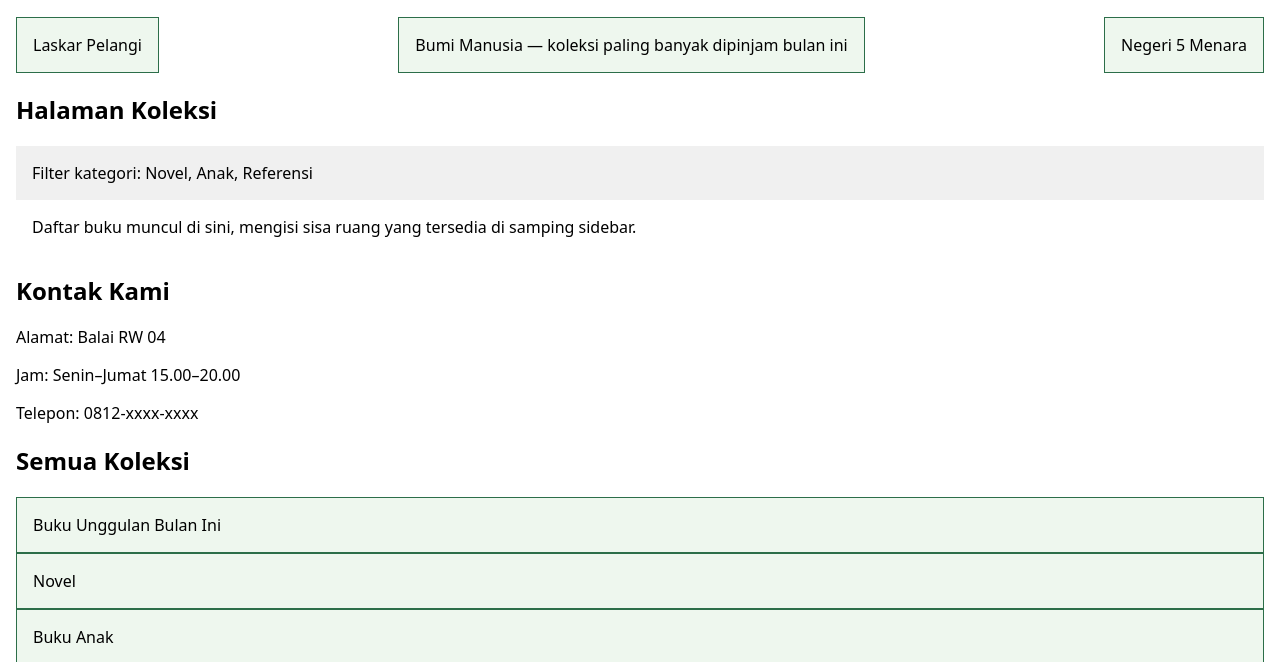
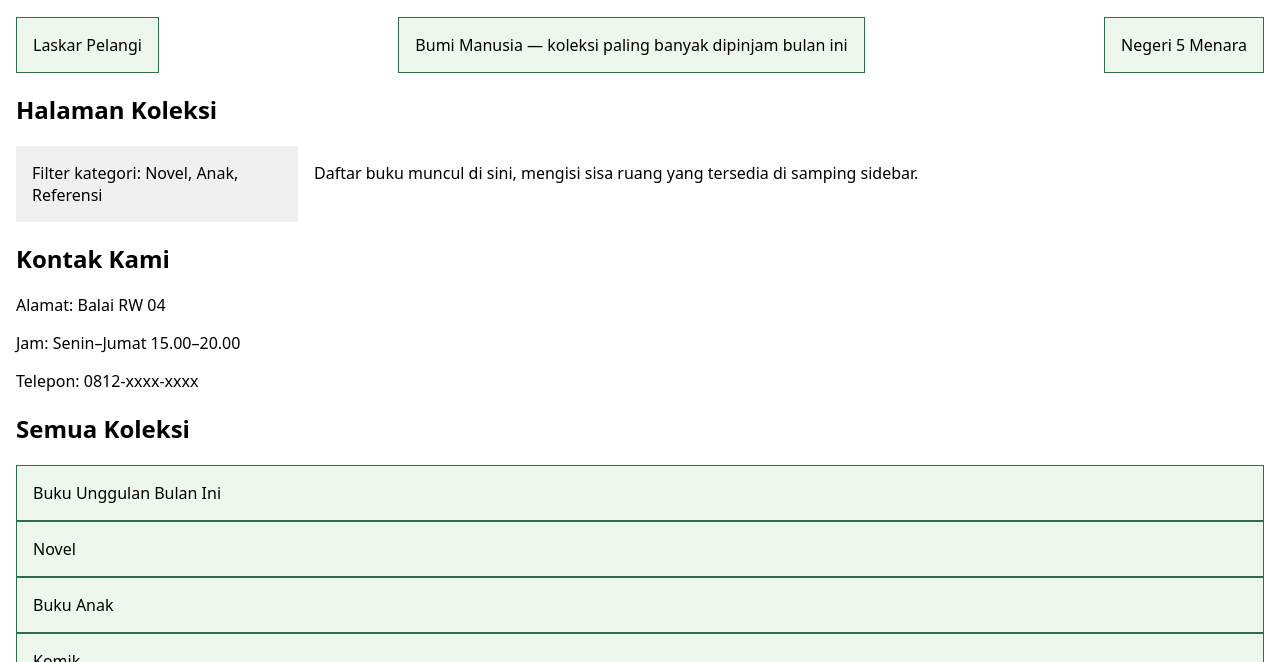
Before and after one commit to webdev-if-its/pweb-5053251028, a website: page m03/index.html in a window 1280 px wide. Shown: the part 138-800 px from the top of the page. Drawn offline with Linux system fonts and the light colour scheme.

Commit message:
Selesai level 4 m03

```diff
--- a/m03/style.css
+++ b/m03/style.css
@@ -26,16 +26,19 @@ body {
 
 /* Level 4 */
 .tata-letak {
+  display: flex;
 }
 
 .sidebar {
   background-color: #f0f0f0;
   padding: 1rem;
+  flex: 0 0 250px;
 }
 
 .konten {
   background-color: #ffffff;
   padding: 1rem;
+  flex: 1;
 }
 
 /* Level 5 */
```
